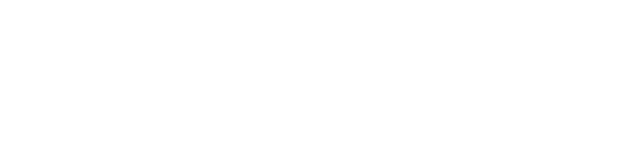
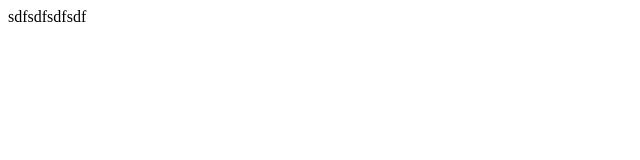
Before and after one commit to yusspp/wonders, a plain HTML site: page index.html in a window 1280 px wide. Shown: the whole page, without its empty margins (0-640 px from the left). Drawn offline with Linux system fonts and the light colour scheme.

Commit message:
Update index.html

```diff
--- a/index.html
+++ b/index.html
@@ -7,6 +7,6 @@
     <title>Document</title>
 </head>
 <body>
-
+    sdfsdfsdfsdf
 </body>
 </html>
```
